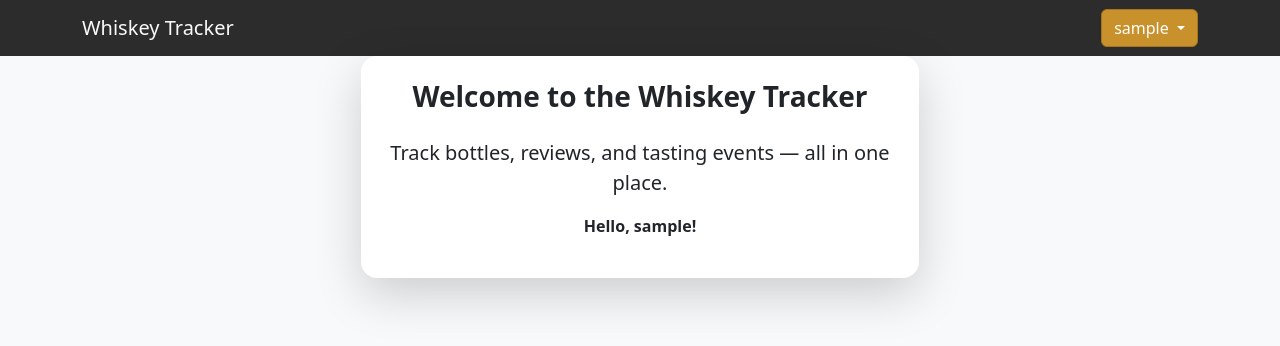
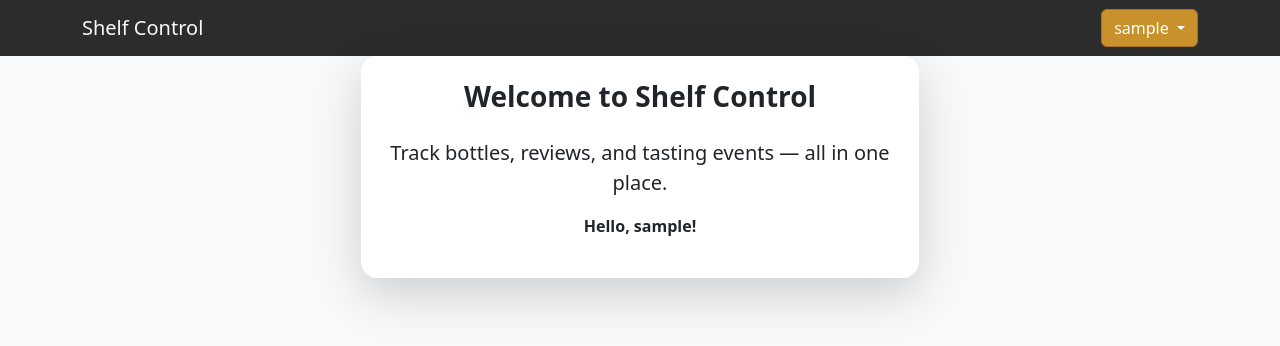
Before and after one commit to KeeganFinn/whiskeysite, a Django app: page / in a window 1280 px wide. Shown: the top 346 px of the page. Run offline with Django 5.2, Linux system fonts and the light colour scheme; the visitor is signed in with stand-in values (Sample User, id 1).

Commit message:
Rebrand site to Shelf Control
Co-Authored-By: Claude Opus 4.8 <noreply@anthropic.com>

```diff
--- a/accounts/templates/accounts/home.html
+++ b/accounts/templates/accounts/home.html
@@ -7,7 +7,7 @@
         <div class="card-body p-4">
 
             <h3 class="text-center mb-4 fw-bold">
-                Welcome to the Whiskey Tracker
+                Welcome to Shelf Control
             </h3>
 
             <p class="lead text-center">
--- a/accounts/templates/base.html
+++ b/accounts/templates/base.html
@@ -2,7 +2,7 @@
 <html lang="en">
 <head>
     <meta charset="UTF-8">
-    <title>{% block title %}Whiskey App{% endblock %}</title>
+    <title>{% block title %}Shelf Control{% endblock %}</title>
 
     <!-- Bootstrap 5 CSS -->
     <link
@@ -68,7 +68,7 @@
 
 <nav class="navbar navbar-expand-lg" style="background-color: #2C2C2C;">
     <div class="container">
-        <a class="navbar-brand text-light" href="/">Whiskey Tracker</a>
+        <a class="navbar-brand text-light" href="/">Shelf Control</a>
 
         <div>
         {% if user.is_authenticated %}
```
